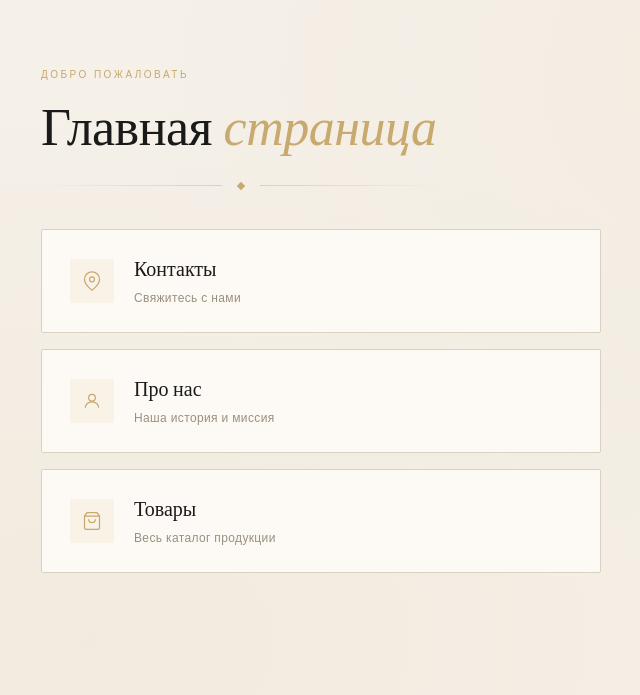
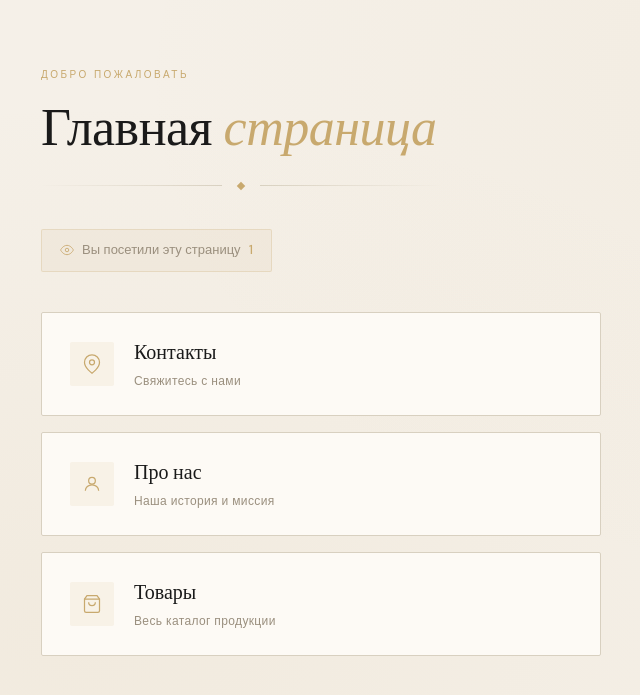
Before and after one commit to IMorozov-hash/marketplace_site, a Django app: template marketplace/main/templates/main/home_page.html in a window 1280 px wide. Shown: the top 695 px of the page, without its empty margins (169-809 px from the left). Run offline with Django 3.2, Linux system fonts and the light colour scheme; the template is opened without the code that fills it: most values are stand-ins (such as "Sample title", 1, 10 or a date in 2020).

Commit message:
Добавлено отслеживание сессий, реализован демонстративный вывод этой информации

```diff
--- a/marketplace/main/templates/main/home_page.html
+++ b/marketplace/main/templates/main/home_page.html
@@ -13,7 +13,17 @@
     </div>
   </div>
 
-  <nav class="home-nav anim-2">
+  <!-- Dynamic content -->
+  <div class="visits-badge anim-2">
+    <svg viewBox="0 0 24 24" fill="none" stroke="currentColor" stroke-width="1.5">
+      <path d="M1 12s4-8 11-8 11 8 11 8-4 8-11 8-11-8-11-8z"/>
+      <circle cx="12" cy="12" r="3"/>
+    </svg>
+    Вы посетили эту страницу
+    <strong>{{ num_visits }} {{ num_visits|pluralize:"раз,раза,раз" }}</strong>
+  </div>
+
+  <nav class="home-nav anim-3">
     <a href="{% url 'contact-page' %}" class="home-nav-item">
       <div class="home-nav-icon">
         <svg viewBox="0 0 24 24" fill="none" stroke="currentColor" stroke-width="1.5">
@@ -61,6 +71,23 @@
 </div>
 
 <style>
+  /* Visits */
+  .visits-badge {
+    display: inline-flex;
+    align-items: center;
+    gap: 8px;
+    background: rgba(200,169,110,0.08);
+    border: 1px solid rgba(200,169,110,0.25);
+    border-radius: 2px;
+    padding: 10px 18px;
+    font-size: 13px;
+    color: var(--muted);
+    margin-bottom: 40px;
+  }
+
+  .visits-badge svg { width: 14px; height: 14px; color: var(--accent); flex-shrink: 0; }
+  .visits-badge strong { color: var(--accent); font-weight: 500; }
+
   .home-nav {
     display: flex;
     flex-direction: column;
```
Also changed, not shown: marketplace/main/views.py (+7 -1 lines), marketplace/db.sqlite3.
